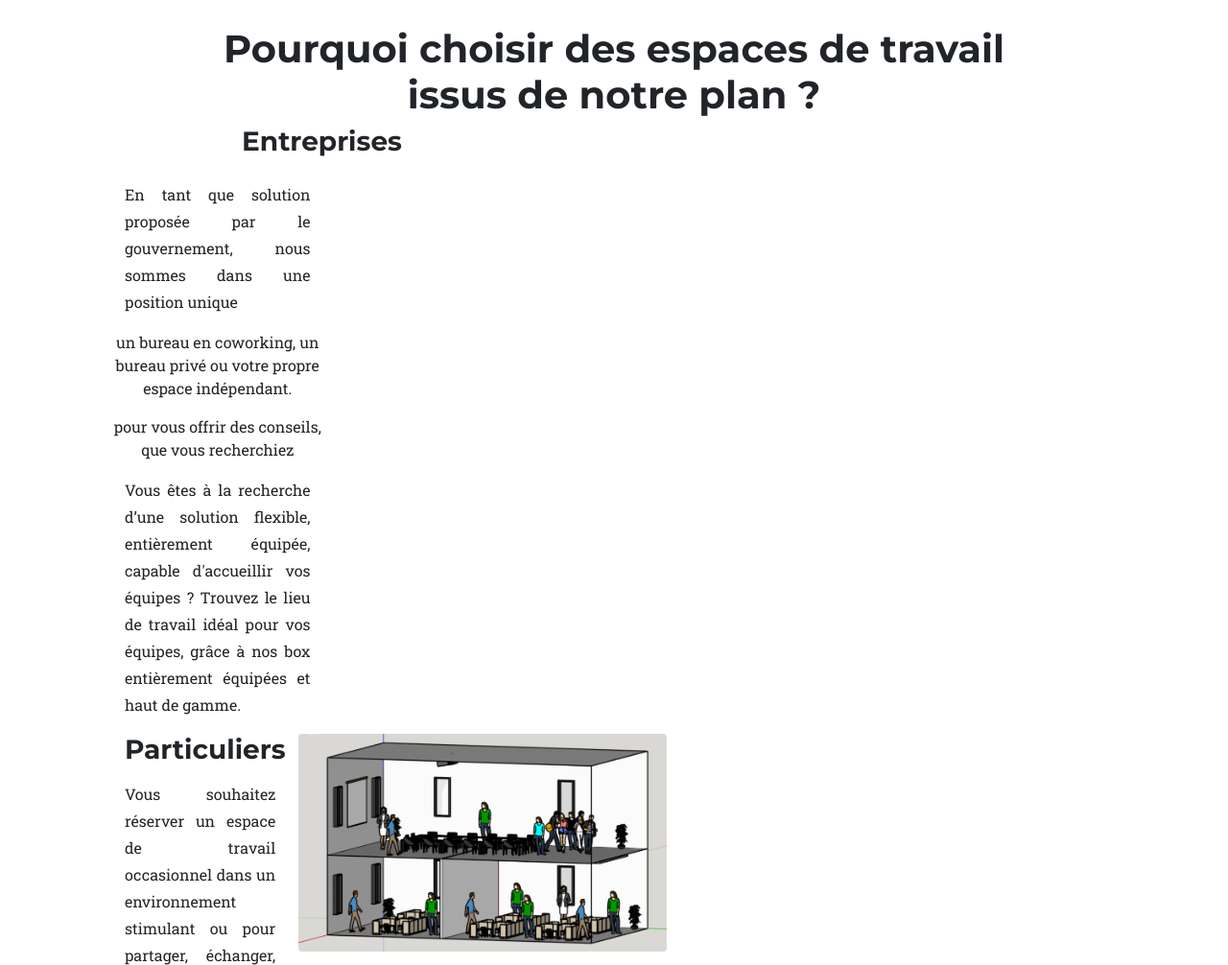
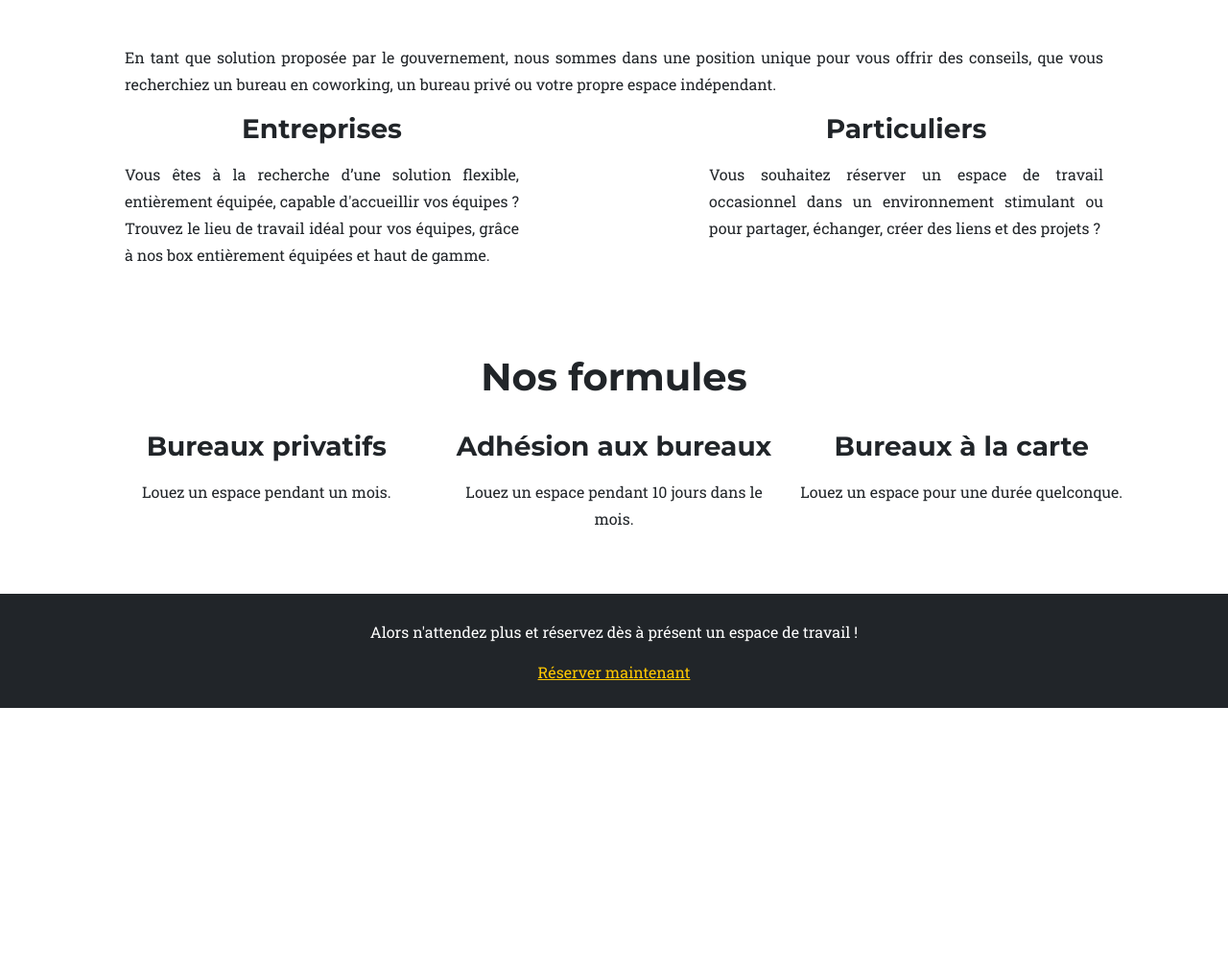
Before and after one commit to TanguyPLTC/intensive02-vitrine, a plain HTML site: page index.html in a window 1280 px wide. Shown: the part 2325-3331 px from the top of the page at 96% size. After the commit the page ends 3063 px from the top, so only its background shows below. Drawn offline with nearby package versions, Linux system fonts and the light colour scheme.

Commit message:
Fix conflicts

```diff
--- a/index.html
+++ b/index.html
@@ -75,11 +75,10 @@
     </div>
 
 
+    <div style="background-color: #212529; color: white; padding: 2%;">
+        <div class="row" style="text-align: center;" id="Prototypes">
+            <h1>Qu'est ce qu'une box de travail ?</h1>
 
-
-    <div style="background-color: #212529; color: white; padding: 2%;">
-        <div class="row">
-            <div class="col-lg-1"></div>
             <div class="col-lg-3">
                 <img class="img-fluid rounded-circle" alt="aboutimage" src="assets/img/office_cactus.png" style="margin: auto;">
             </div>
@@ -88,11 +87,10 @@
                 <p class="headertext">
                     Les box peuvent être présentées sous deux formes :
                 </p>
-                <ul>
+                <ul style="text-align: left;">
                     <li>Une salle de travail avec un certain nombre de poste de travail </li>
                     <li>Une salle de réunion/conférence </li>
                 </ul>
-
 
                 <p class="headertext">
                     Les box sont des surfaces définies par des cloisons acoustiques, cela permet de définir des espaces tout en préservant
@@ -116,16 +114,13 @@
                     Vous pourrez alors
                     réserver celui que vous souhaitez pour vos employés.
                 </p>
-                <div class="row" style="text-align: center;" id="Prototypes">
-                    <h1>Qu'est ce qu'une box de travail ?</h1>
-                </div>
             </div>
         </div>
     </div>
 
     <div class="row" style="text-align: center;">
         <div>
-            <img class="rounded" src="/assets/img/model3d.png" height="300" width="506" />
+            <img class="rounded" src="/assets/img/model3d.png" style="height: auto; width: 40vw; min-width: 350px;" />
         </div>
     </div>
     <br></br>
@@ -135,26 +130,16 @@
     </div>
 
     <div class="row" style="padding: 2%;">
-        <div class="col-lg-1"></div>
-        <div class="col-lg-10">
-            <div class="row" style="text-align: center;" id="Site">
-                <div class="col-lg-1"></div>
-                <div class="col-lg-10">
-                    <h1>Pourquoi choisir des espaces de travail issus de notre plan ?</h1>
-                </div>
-                <div class="col-lg-1"></div>
-
+        <div class="col-md-1"></div>
+        <div class="col-md-10">
+            <div class="row mt-3" style="text-align: center;">
+                <p class="justified">En tant que solution proposée par le gouvernement, nous sommes dans une position unique
+                    pour vous offrir des conseils, que vous recherchiez
+                    un bureau en coworking, un bureau privé ou votre propre espace indépendant.</p>
             </div>
             <div class="row" style="text-align: center;">
                 <div class="col-md-5">
                     <h3> Entreprises </h3>
-            <div class="row" style="text-align: center; margin-top: 2%;">
-                <div class="col-md-6">
-                        <p class="justified">En tant que solution proposée par le gouvernement, nous sommes dans une position unique
-                    <div class="row mt-3" style="text-align: center;">
-                            un bureau en coworking, un bureau privé ou votre propre espace indépendant.</p>
-                            pour vous offrir des conseils, que vous recherchiez
-                    </div>
                     <p class="justified">
                         Vous êtes à la recherche d’une solution flexible, entièrement équipée, capable d'accueillir vos équipes ? Trouvez le
                         lieu de travail idéal pour vos équipes, grâce à nos box entièrement équipées et haut de gamme.
@@ -171,21 +156,16 @@
                         échanger, créer des liens et des projets ?
                     </p>
                 </div>
-                <div class="col-md-6">
-                    <img class="rounded" src="/assets/img/model3d.png" style="height: auto; width: 30vw; min-width: 350px;" />
-                </div>
             </div>
         </div>
         <div class="col-md-1"></div>
     </div>
-    </br>
 
-    <div class="row" style="text-align: center;" id="Formules">
-
+    <div class="row mt-5" style="text-align: center;" id="Formules">
         <h1> Nos formules </h1>
     </div>
     </br>
-    <div class="row">
+    <div class="row mb-5">
         <div class="col-md-1"></div>
         <div class="col-md-10">
 
@@ -214,15 +194,14 @@
         <div class="col-md-1"></div>
     </div>
 
-    <div class="row" style="text-align: center;">
+    <div class="row" style="background-color: #212529; color: white; padding: 2%; text-align: center;">
         <div class="col-md-1"></div>
         <p> Alors n'attendez plus et réservez dès à présent un espace de travail !</p>
         </br>
-        <a style="color: 0a87e5;" href="https://intensif02.ensicaen.fr/app">Réserver maintenant</a>
+        <a class="link-primary" href="https://intensif02.ensicaen.fr/app">Réserver maintenant</a>
     </div>
-
-    <script src="js/scripts.js"></script>
-
 </body>
 
+<script src="js/scripts.js"></script>
+
 </html>
```
Also changed, not shown: analyse.html (+1 -1 lines).
